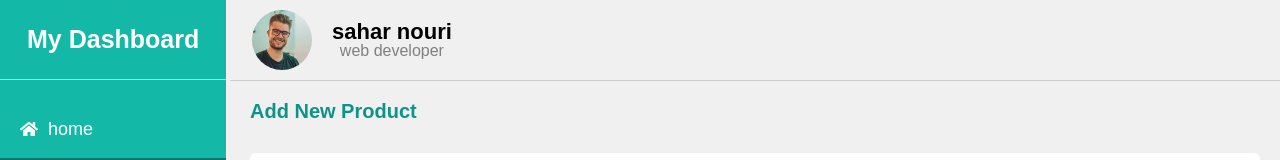
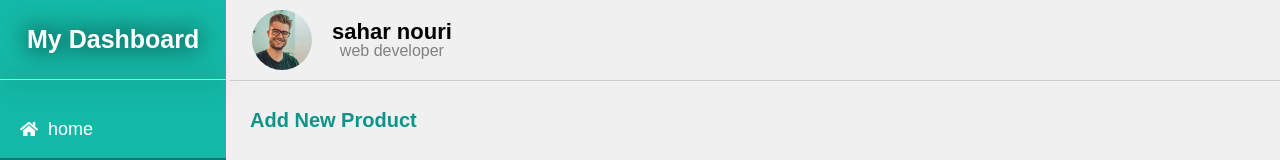
Before and after one commit to saharNrv/cms-dashboard, a React (Create React App) app in the folder frontend/: page /products in a window 1280 px wide. Shown: the top 160 px of the page. Built offline with nearby package versions, Linux system fonts and the light colour scheme; no server answers.

Commit message:
update project

```diff
--- a/frontend/src/Components/Comments/Comments.jsx
+++ b/frontend/src/Components/Comments/Comments.jsx
@@ -91,7 +91,7 @@ getAllComments()
  }
 
   return (
-    <div className='m-10'>
+    <div className='m-10 pt-[90px]'>
       <h1 className='text-teal-600 text-2xl font-bold mb-10'>Comments</h1>
 
       {
--- a/frontend/src/Components/Header/Header.css
+++ b/frontend/src/Components/Header/Header.css
@@ -4,6 +4,7 @@
     display: flex;
     align-items: center;
     justify-content: space-between;
+    background-color: var(--white-50);
     /* padding: 10px; */
 }
 .header-infos{
--- a/frontend/src/Components/Header/Header.jsx
+++ b/frontend/src/Components/Header/Header.jsx
@@ -3,7 +3,7 @@ import './Header.css'
 
 export default function Header() {
   return (
-    <div className='header py-10 px-3'>
+    <div className='header py-10 px-3 fixed top-0 w-full z-10'>
      <div className="header-left">
       <div className="header-infos">
         <img src="/img/amin1.jpeg" alt="admin img" className='header-cover' />
--- a/frontend/src/Components/Home/Home.jsx
+++ b/frontend/src/Components/Home/Home.jsx
@@ -19,7 +19,7 @@ export default function Home() {
   },[])
 
   return (
-    <div className='home'>
+    <div className='home py-[90px]'>
      <Chart grid chartData={chartData} dataKey='count' />
      <div className='m-5 mt-10 flex justify-between'>
       <UserTable/>
--- a/frontend/src/Components/Products/Products.jsx
+++ b/frontend/src/Components/Products/Products.jsx
@@ -20,7 +20,7 @@ function getAllProducts(){
     })
 }
   return (
-    <div className=''>
+    <div className='pt-[90px]'>
 
      <AddNewProduct getAllProducts={getAllProducts}/>
      <ProductTable allProducts={allProducts} getAllProducts={getAllProducts}/>
--- a/frontend/src/Components/SideBar/SideBar.jsx
+++ b/frontend/src/Components/SideBar/SideBar.jsx
@@ -9,7 +9,7 @@ import { FaUsers } from "react-icons/fa";
 export default function SideBar() {
   return (
     <div className='sidebar bg-teal-500'>
-        <h1 className='sidebar-title'>My Dashboard</h1>
+        <h1 className='sidebar-title drop-shadow-[0_0px_12px_rgba(0,0,0)]'>My Dashboard</h1>
         <ul className="sidebar-list">
             <li className="sidebar-item">
 
--- a/frontend/src/Components/Users/Users.jsx
+++ b/frontend/src/Components/Users/Users.jsx
@@ -85,7 +85,7 @@ fetch(`http://localhost:8000/api/users/${userID}`,{
 
 
   return (
-    <div className='m-5'>
+    <div className='m-5 pt-[90px]'>
       <h1 className='text-2xl text-teal-500 font-bold my-10'>Users</h1>
 
       {
```
